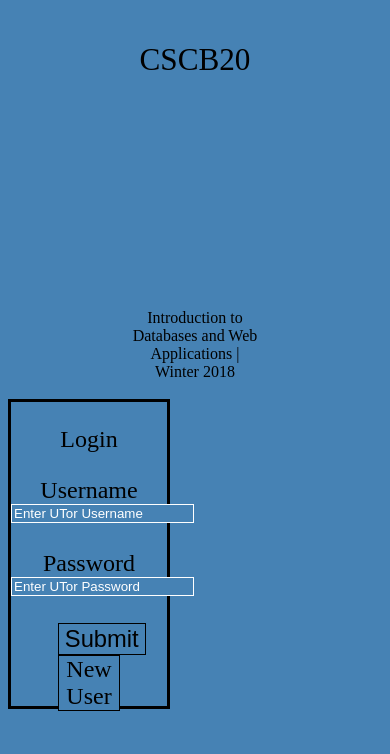
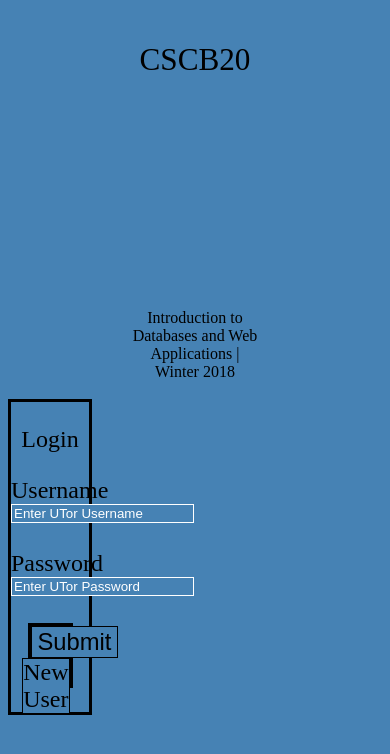
Before and after one commit to PatPower/Course-Website-Assignment, a PHP site: page / in a window 390 px wide. Shown: the top 754 px of the page. Run offline with PHP 8.4, Linux system fonts and the light colour scheme.

Commit message:
random stuff
unsuccessful troubleshooting

```diff
--- a/htdocs/SignIn.css
+++ b/htdocs/SignIn.css
@@ -56,3 +56,15 @@
 *{
   background: steelblue;
 }
+
+@media all and (max-width: 640px) {
+  .SignInBox{
+    width: 20vw;
+  }
+
+  .LogInButtons{
+    border: solid;
+    width: 50%;
+  }
+
+}
--- a/htdocs/authentic.php
+++ b/htdocs/authentic.php
@@ -12,7 +12,7 @@ if ($con->connect_error){
   die("Connection Failed")
 }
 
-$query = 'select '.$_POST['User'].', '.$POST['Pass'].' from '.$tableName
+$query = 'select username, password from '.$tableName.'where username =='.$_POST['User'].' and password =='.$_POST['Pass']
 
 $result = $conn->query($query)
 
```
Also changed, not shown: htdocs/newUser.php (added, +16 -0 lines), htdocs/index.php (indentation only).
